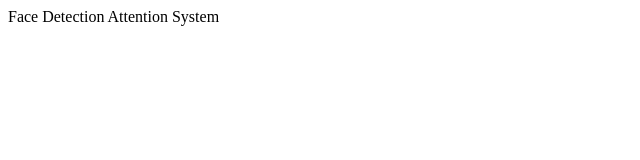
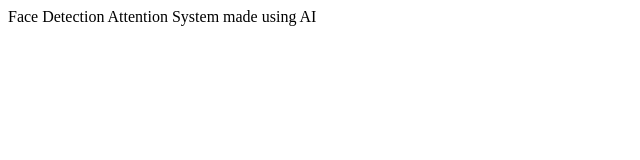
Before and after one commit to anishsoni29/Face-Detection-Attendance-System, a plain HTML site: page index.html in a window 1280 px wide. Shown: the whole page, without its empty margins (0-640 px from the left). Drawn offline with Linux system fonts and the light colour scheme.

Commit message:
Update index.html

```diff
--- a/index.html
+++ b/index.html
@@ -6,7 +6,7 @@
     <title>Face Detection using Artificial Intelligence</title>
 </head>
 <body>
-    Face Detection Attention System
+    Face Detection Attention System made using AI
 
 </body>
 </html>
```
